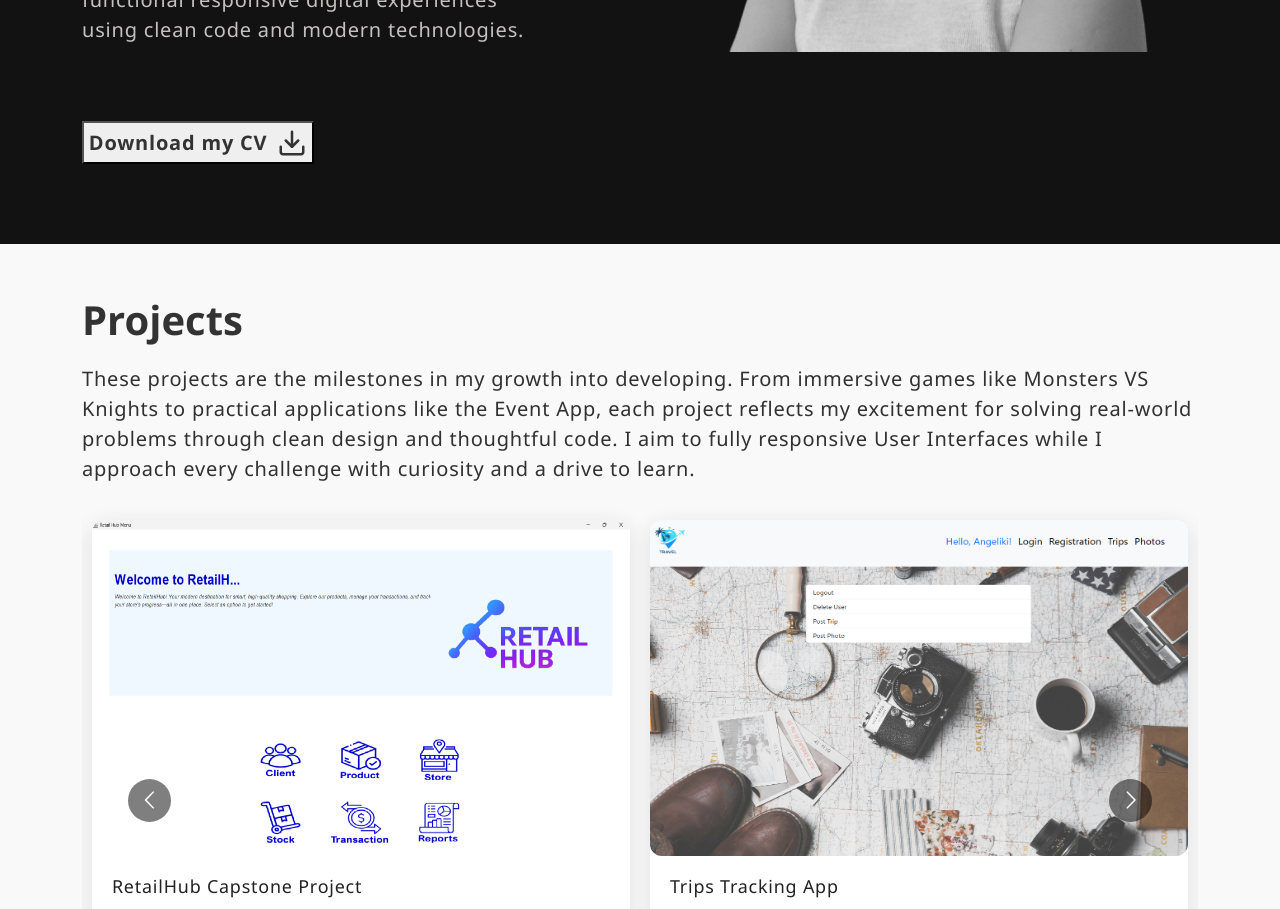
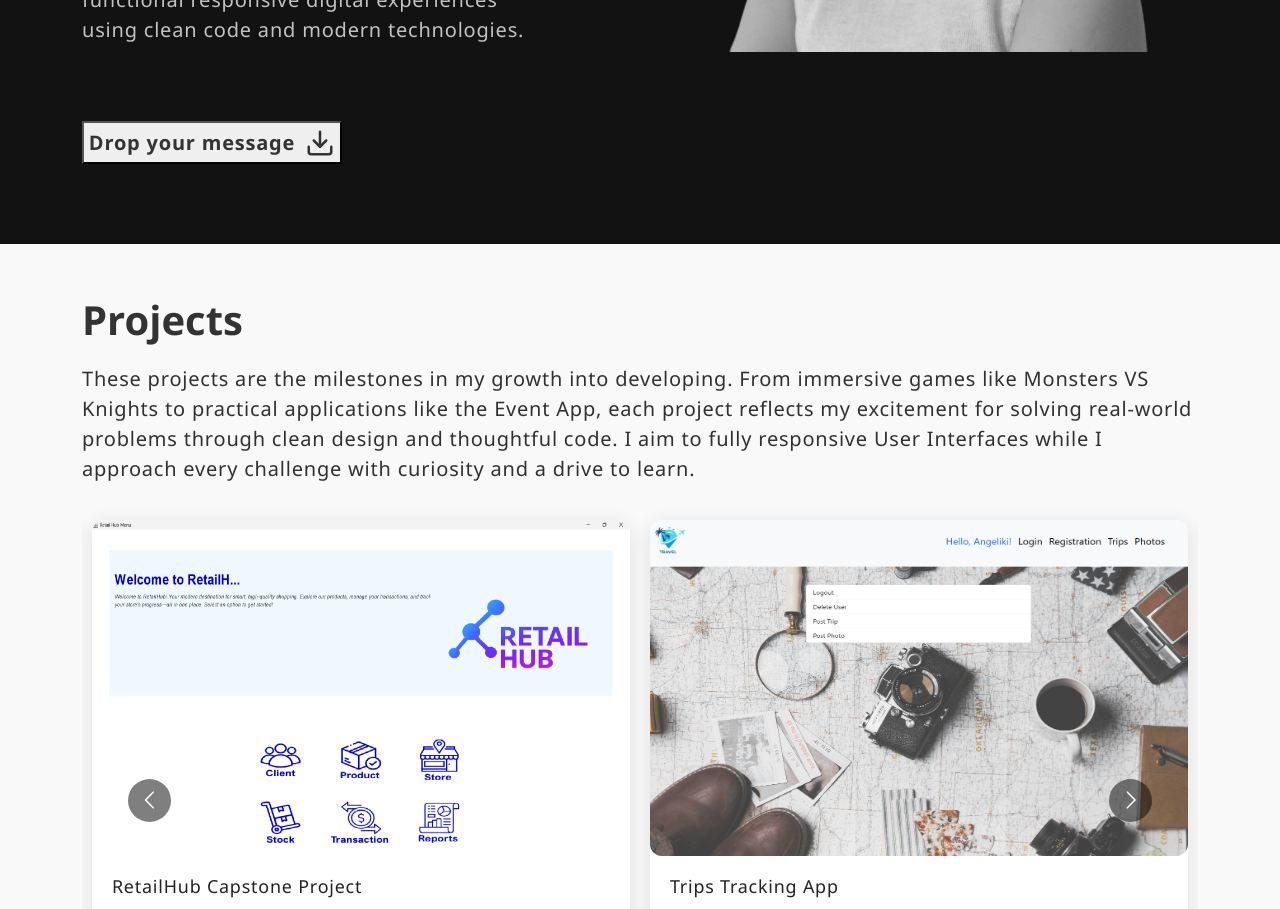
Before and after one commit to AngelikiMt/myPortfolio, a React (Vite) app: page / in a window 1280 px wide. Shown: the part 800-1709 px from the top of the page. Built offline with nearby package versions, Linux system fonts and the light colour scheme.

Commit message:
banner button

```diff
--- a/src/components/Banner.jsx
+++ b/src/components/Banner.jsx
@@ -1,7 +1,6 @@
 import { Container, Row, Col } from "react-bootstrap";
 import myPhoto from '../assets/myPhoto.png';
 import '../components/Banner.css';
-import myCV from '/src/assets/CV-Angeliki_Matta.pdf';
 import { FiDownload } from "react-icons/fi";
 
 const Banner = () => {
@@ -14,8 +13,8 @@ const Banner = () => {
                     <span className="tagline">Welcome to my portfolio</span>
                     <h1>Hi, I am Angeliki <br/> Software Developer</h1>
                     <p>I am currently pursuing an MSc in Enterprice Software Systems Development. My professional journey has taken me to a Web Development internship, freelance Web Development work and a wide range of personal projects and online courses that supported built my strong programming fundamentals.<br/><br/>I specialize in both frontend and backend development transforming ideas into functional responsive digital experiences using clean code and modern technologies.</p>
-                    <a href="" download target="_blank" rel="noopener noreferrer" className="cv-button">
-                        <button>Download my CV <FiDownload size={30} /></button>
+                    <a href="#contact" rel="noopener noreferrer" className="cv-button">
+                        <button>Drop your message <FiDownload size={30} /></button>
                     </a>
                     </Col>
                     <Col xs={12} md={6} xl={5}>
```
